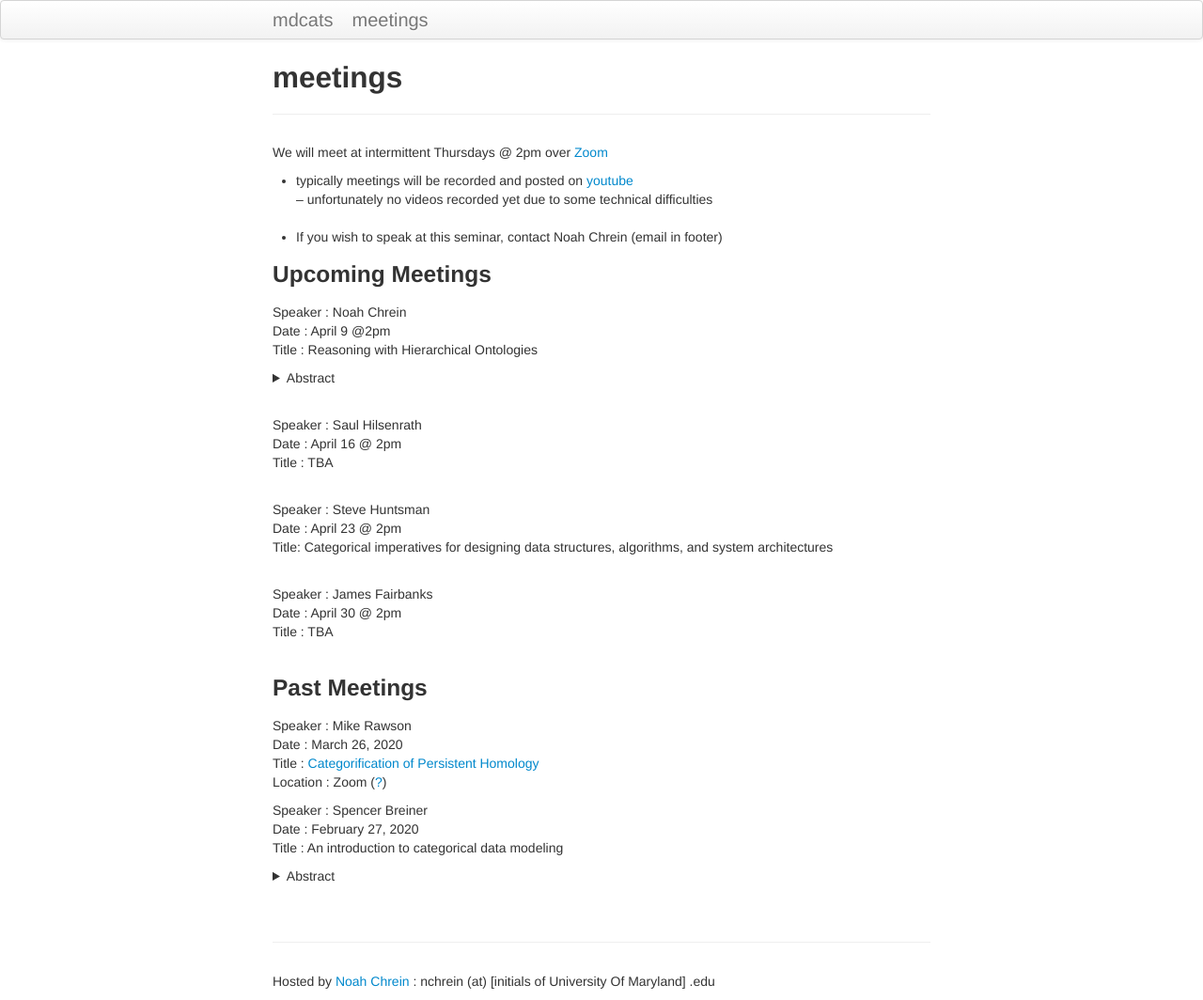
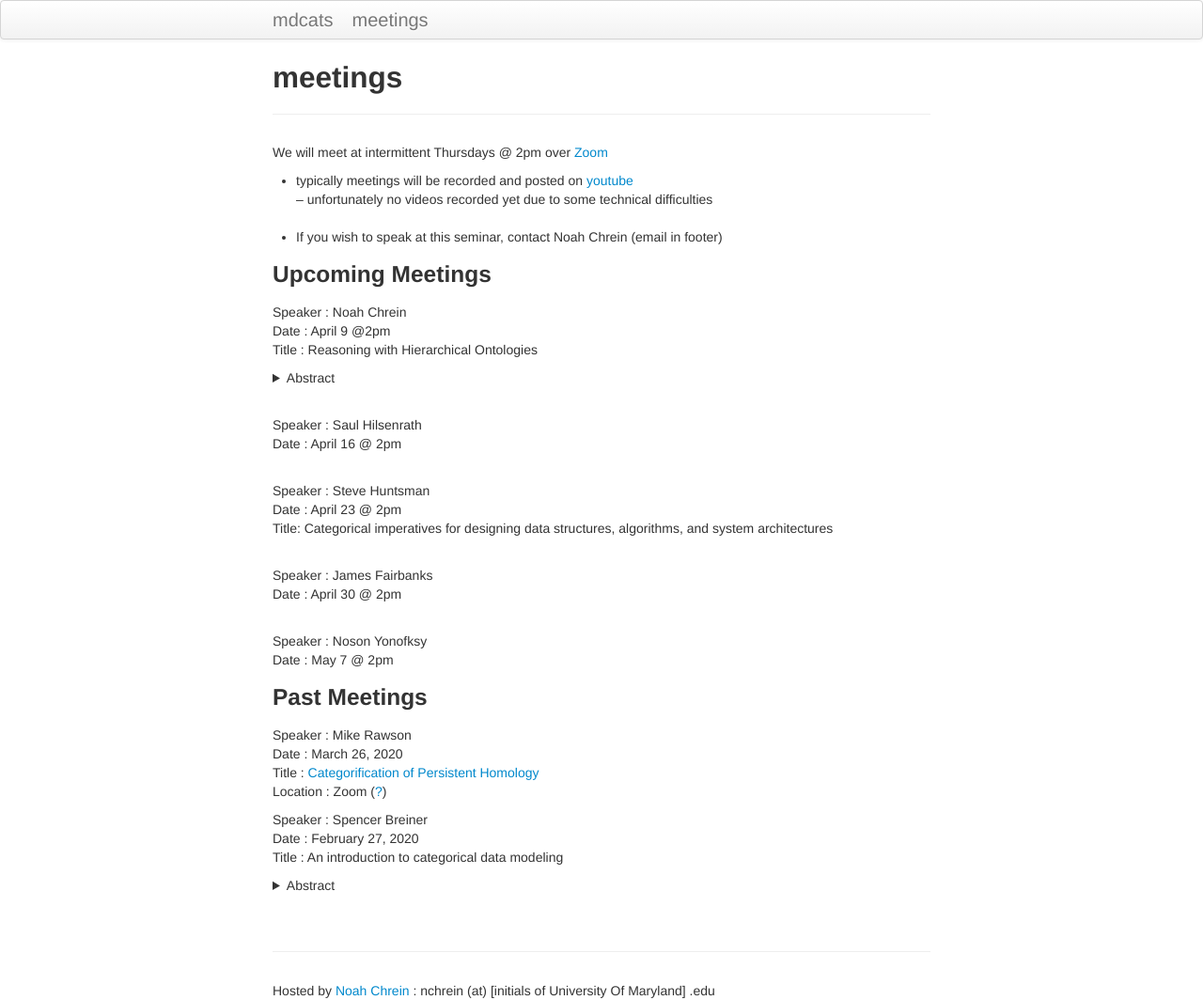
Before and after one commit to mdcats/mdcats.github.io, a Jekyll site: the page built from pages/Meetings.md, in a window 1280 px wide. Shown: the whole page at 94% size. Built offline with Jekyll 4.4.1, drawn with Linux system fonts in a browser that asks for light colours.

Commit message:
added noson

```diff
--- a/pages/Meetings.md
+++ b/pages/Meetings.md
@@ -23,7 +23,6 @@ I will give an intuitive introduction to representation and reasoning with hiera
 
 Speaker : Saul Hilsenrath
 Date : April 16 @ 2pm
-Title : TBA
 <br/>
 
 Speaker : Steve Huntsman
@@ -33,8 +32,10 @@ Title: Categorical imperatives for designing data structures, algorithms, and sy
 
 Speaker : James Fairbanks
 Date : April 30 @ 2pm
-Title : TBA
 <br/>
+
+Speaker : Noson Yonofksy
+Date : May 7 @ 2pm
 
 ### Past Meetings
 Speaker : Mike Rawson
```
